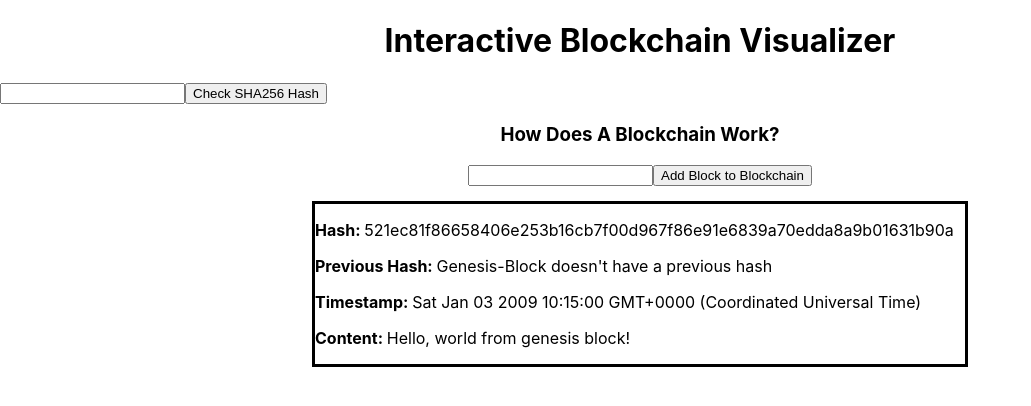
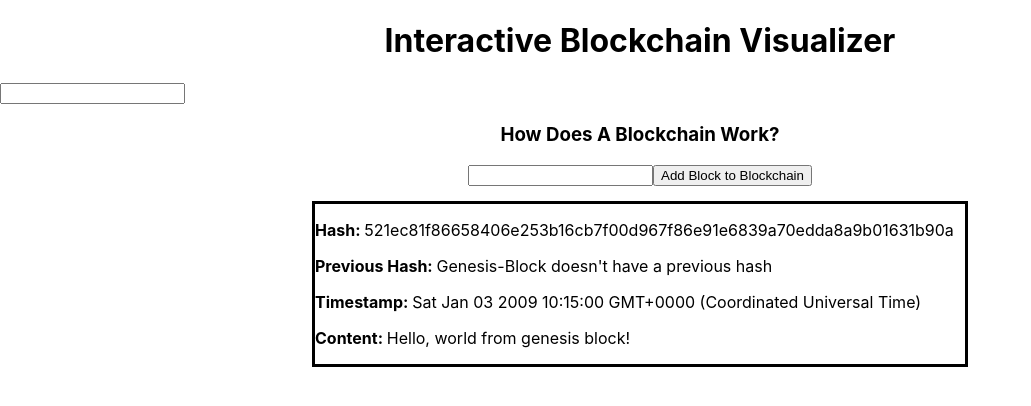
Before and after one commit to waiscodes/typescript-jest, a React (Create React App) app: page / in a window 1280 px wide. Shown: the top 406 px of the page, without its empty margins (0-1031 px from the left). Built offline with nearby package versions, Linux system fonts and the light colour scheme.

Commit message:
momved change handler out to its own function

```diff
--- a/src/components/Sha256Hash.tsx
+++ b/src/components/Sha256Hash.tsx
@@ -1,17 +1,17 @@
-import React, { useRef } from "react";
+import React, { useState } from "react";
+import sha256 from "crypto-js/sha256";
 
 const Sha256 = () => {
-  const hashRef = useRef<any>();
+  const [hash, setHash] = useState<string>("");
 
-  const handleSubmit = (e: React.FormEvent<HTMLElement>): void => {
-    e.preventDefault();
+  const createHashOnChange = (e: React.ChangeEvent<HTMLInputElement>) => {
+    setHash(sha256(e.target.value).toString());
   };
+
   return (
     <div>
-      <form onSubmit={handleSubmit}>
-        <input type='text' ref={hashRef} />
-        <input type='submit' value='Check SHA256 Hash' />
-      </form>
+      <p>{hash}</p>
+      <input type='text' onChange={createHashOnChange} />
     </div>
   );
 };
```
